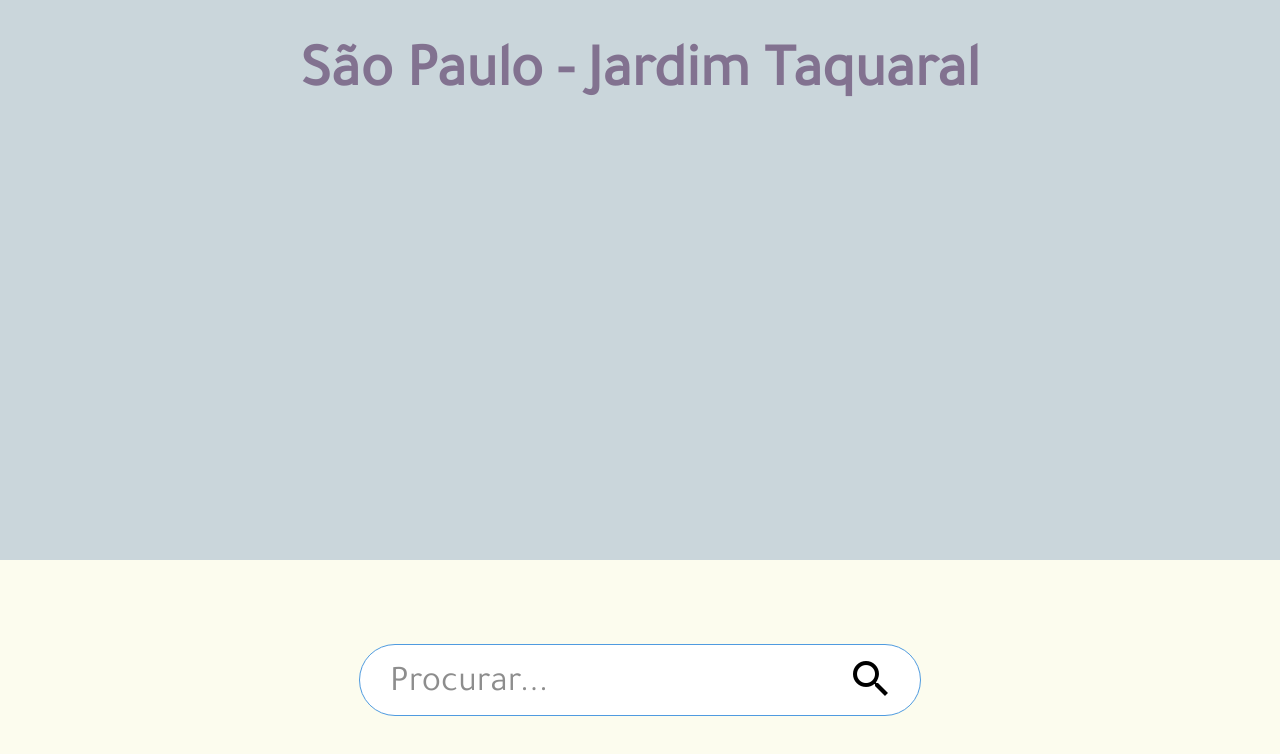
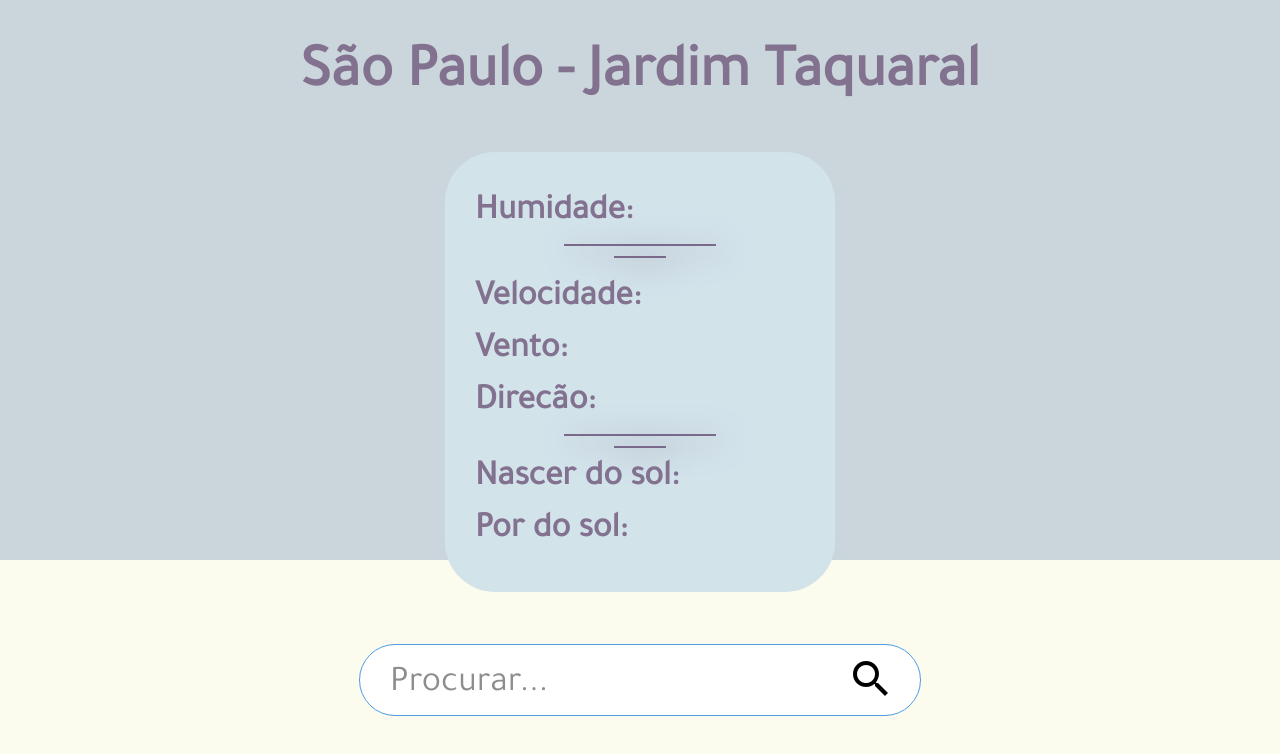
Before and after one commit to JoaoMWatson/weather-tracker, a React (Create React App) app: page / in a window 1280 px wide. Shown: the top 754 px of the page. Built offline with nearby package versions, Linux system fonts and the light colour scheme.

Commit message:
weatherInfo component terminado

```diff
--- a/src/App.js
+++ b/src/App.js
@@ -4,12 +4,14 @@ import Header from "./components/Header/Header";
 import Search from "./components/Search/Search";
 
 import "./App.css";
+import WeatherInfo from "./components/WetherInfo/WeatherInfo";
 
 function App() {
   return (
     <div className="App">
       <div className="container">
         <Header />
+        <WeatherInfo/>
       </div>
       <div className="footer">
         <Search />
--- a/src/components/Search/Search.css
+++ b/src/components/Search/Search.css
@@ -24,6 +24,7 @@
     border: none;
     right: 20px;
     top:10px;
+    cursor: pointer;
 }
 
 .material-icons.md-48{
--- a/src/components/WetherInfo/WeatherInfo.css
+++ b/src/components/WetherInfo/WeatherInfo.css
@@ -0,0 +1,52 @@
+.weather-info{
+    min-width: 390px;
+    min-height: 440px;
+    background-color: #D3E3EA;
+    font-size: 20px;
+    border-radius: 50px;
+}
+
+p{
+    font-family: 'Tajawal', sans-serif;
+    color: #827290;
+    font-size: 35px;
+    font-weight: 600;
+    margin: 0;
+}
+
+.humidade{
+    margin-top: 40px;
+}
+
+.vento{
+    margin-top: 20px
+}
+
+.vento>p{
+    margin-bottom:10px;
+}
+
+.sol{
+    margin-top: 10px;
+}
+
+.sol>p{
+    margin-bottom: 10px;
+}
+
+.paragrafo{
+    margin-left: 30px;
+}
+
+.linha{
+    border:1px solid #7A6989;
+    box-shadow:5px 5px 30px rgb(122, 105,137,25)
+}
+
+.bottom-hr{
+    width: 50px;
+}
+
+.top-hr{
+    width: 150px
+}
--- a/src/components/WetherInfo/WeatherInfo.jsx
+++ b/src/components/WetherInfo/WeatherInfo.jsx
@@ -1,11 +1,34 @@
-import React from "react";
+import React, { Component } from "react";
 
-import './WeatherInfo.css';
+import "./WeatherInfo.css";
 
-export default function WeatherInfo(){
-    return(
-        <div className="">
+class WeatherInfo extends Component {
+  constructor(props) {
+    super(props);
+    this.state = {};
+  }
+  render() {
+    return (
+      <div className="weather-info">
+        <div className="humidade paragrafo">
+          <p>Humidade: </p>
+        </div>
+        <hr className="linha top-hr"></hr>
+        <hr className="linha bottom-hr"></hr>
+        <div className="vento paragrafo">
+          <p>Velocidade: </p>
+          <p>Vento: </p>
+          <p>Direcão: </p>
+        </div>
+        <hr className="linha top-hr"></hr>
+        <hr className="linha bottom-hr"></hr>
+        <div className="sol paragrafo">
+          <p>Nascer do sol: </p>
+          <p>Por do sol: </p>
+        </div>
+      </div>
+    );
+  }
+}
 
-        </div>
-    );
-}
+export default WeatherInfo;
```
